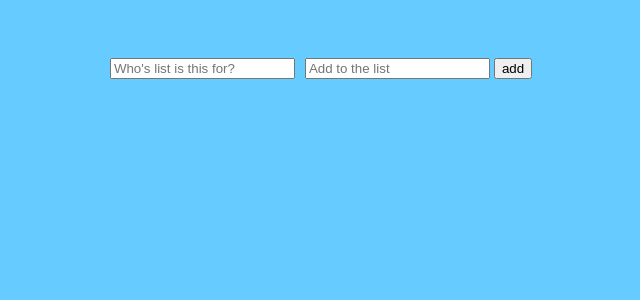
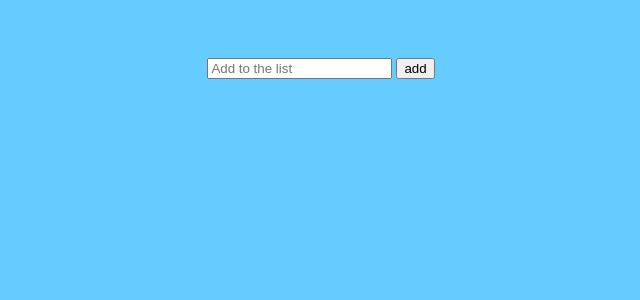
Before and after one commit to bheptin/shoppingList, a React (Create React App) app: page / in a window 1280 px wide. Shown: the top 300 px of the page, without its empty margins (319-959 px from the left). Built offline with nearby package versions, Linux system fonts and the light colour scheme.

Commit message:
remove Naming input

```diff
--- a/src/message.js
+++ b/src/message.js
@@ -35,8 +35,6 @@ class Message extends Component {
       <div className="shoppingListMain">
         <div className="header">
           <form  onSubmit={this.addMessage}>
-            <input style={{marginRight: "10px"}}
-            placeholder="Who's list is this for?" />
             <input style={{marginRight: "4px"}}
             ref={(a) => this._inputElement = a}
             placeholder="Add to the list" />
```
